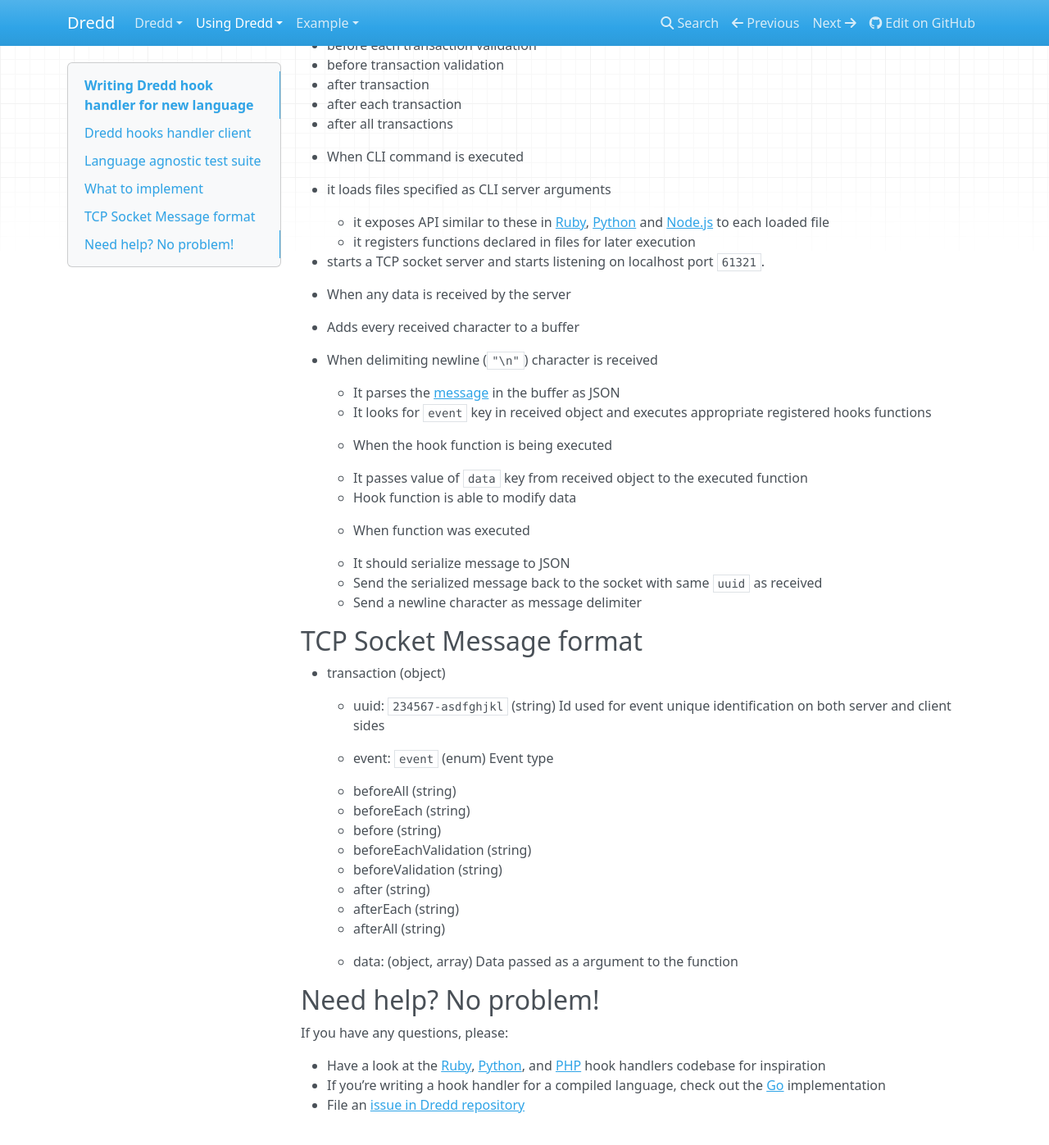
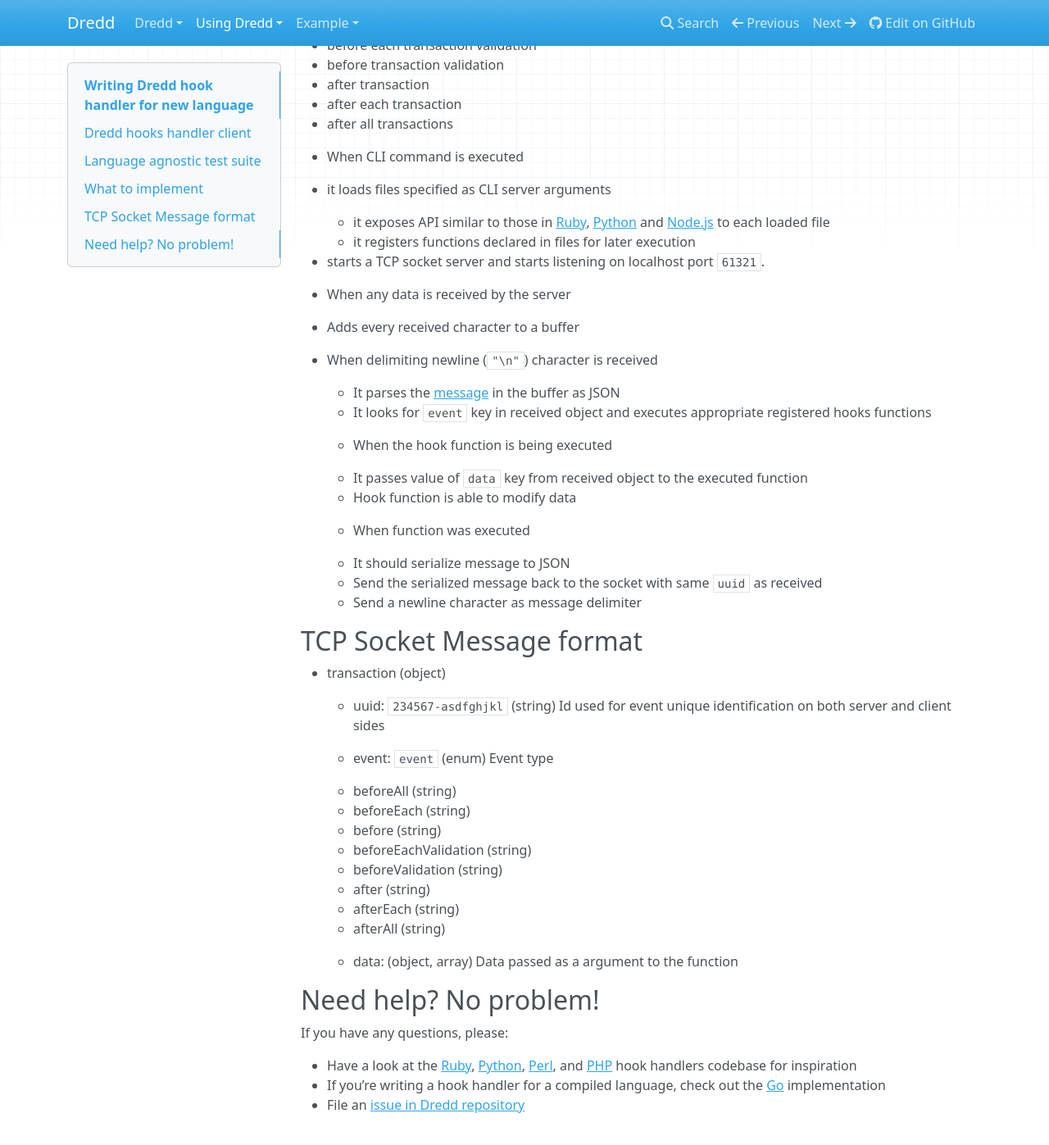
Before and after one commit to apiaryio/dredd, an MkDocs documentation site: the page built from docs/hooks-new-language.md, in a window 1280 px wide and 1400 px high, scrolled down 825 px. Shown: the top 1397 px of the window at 82% size. Built offline with MkDocs 1.6.1, drawn with Linux system fonts in a browser that asks for light colours; nearby versions of some CDN libraries; old or Windows-style settings are respelled for this version of MkDocs.

Commit message:
Linking Perl Hooks docs.

```diff
--- a/docs/hooks-new-language.md
+++ b/docs/hooks-new-language.md
@@ -31,7 +31,7 @@
 
 - When CLI command is executed
   - it loads files specified as CLI server arguments
-    - it exposes API similar to these in [Ruby](hooks-ruby.md), [Python](hooks-python.md) and [Node.js](hooks-nodejs.md) to each loaded file
+    - it exposes API similar to those in [Ruby](hooks-ruby.md), [Python](hooks-python.md) and [Node.js](hooks-nodejs.md) to each loaded file
     - it registers functions declared in files for later execution
 
   - starts a TCP socket server and starts listening on localhost port `61321`.
@@ -73,6 +73,6 @@
 
 If you have any questions, please:
 
-- Have a look at the [Ruby](https://github.com/apiaryio/dredd-hooks-ruby), [Python](https://github.com/apiaryio/dredd-hooks-python), and [PHP](https://github.com/ddelnano/dredd-hooks-php) hook handlers codebase for inspiration
+- Have a look at the [Ruby](https://github.com/apiaryio/dredd-hooks-ruby), [Python](https://github.com/apiaryio/dredd-hooks-python), [Perl](https://github.com/apiaryio/dredd-hooks-perl), and [PHP](https://github.com/ddelnano/dredd-hooks-php) hook handlers codebase for inspiration
 - If you’re writing a hook handler for a compiled language, check out the [Go](https://github.com/snikch/goodman) implementation
 - File an [issue in Dredd repository](https://github.com/apiaryio/dredd/issues/new)
--- a/mkdocs.yml
+++ b/mkdocs.yml
@@ -13,6 +13,7 @@
   - Node.js Hooks: hooks-nodejs.md
   - PHP Hooks: hooks-php.md
   - Go Hooks: hooks-go.md
+  - Perl Hooks: hooks-perl.md
   - JavaScript Sandbox Hooks: hooks-js-sandbox.md
   - Hooks in other languages: hooks-new-language.md
 - Example:
```
Also changed, not shown: README.md (+1 -0 lines), docs/hooks-perl.md (+0 -1 lines), docs/hooks.md (+1 -0 lines), docs/index.md (+1 -0 lines).
